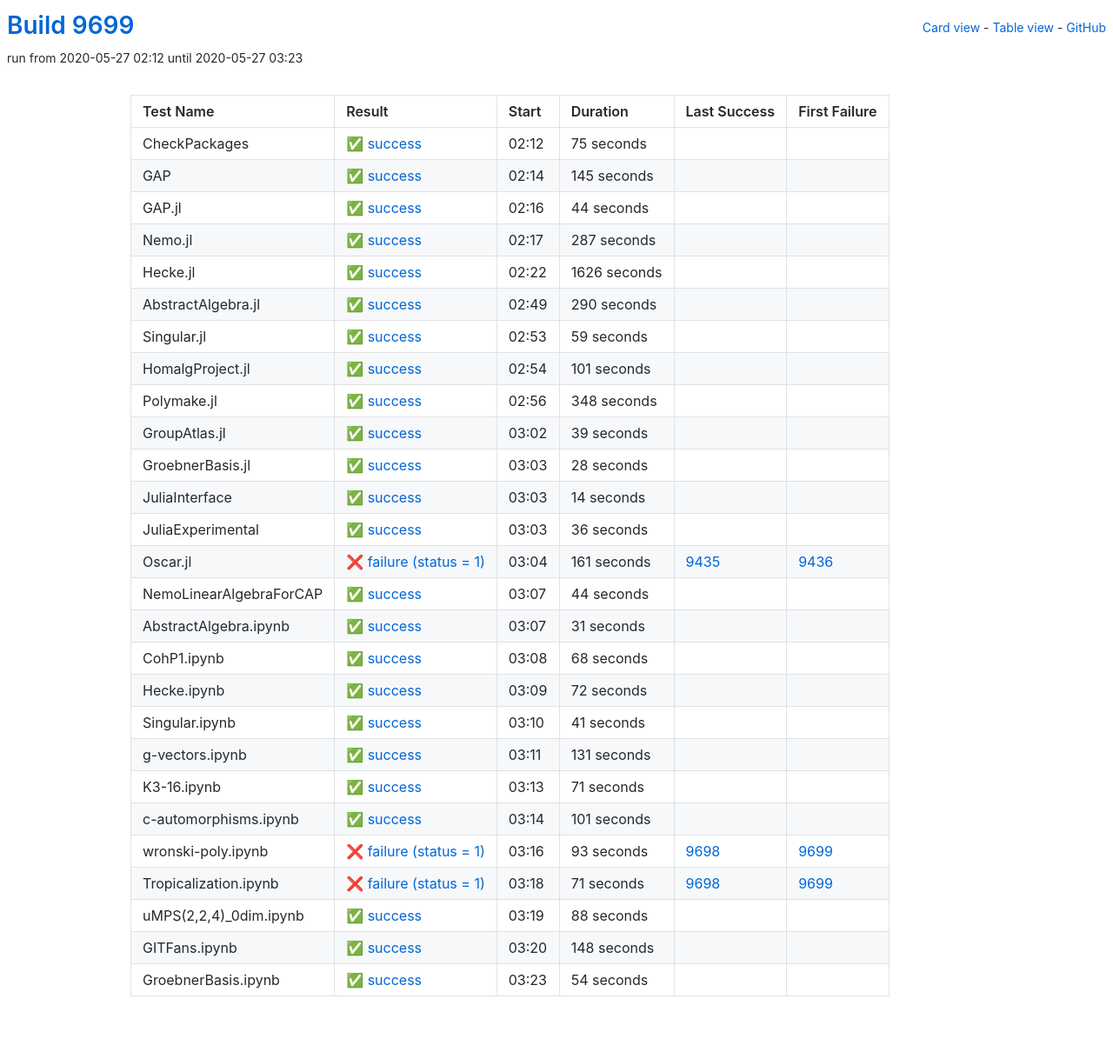
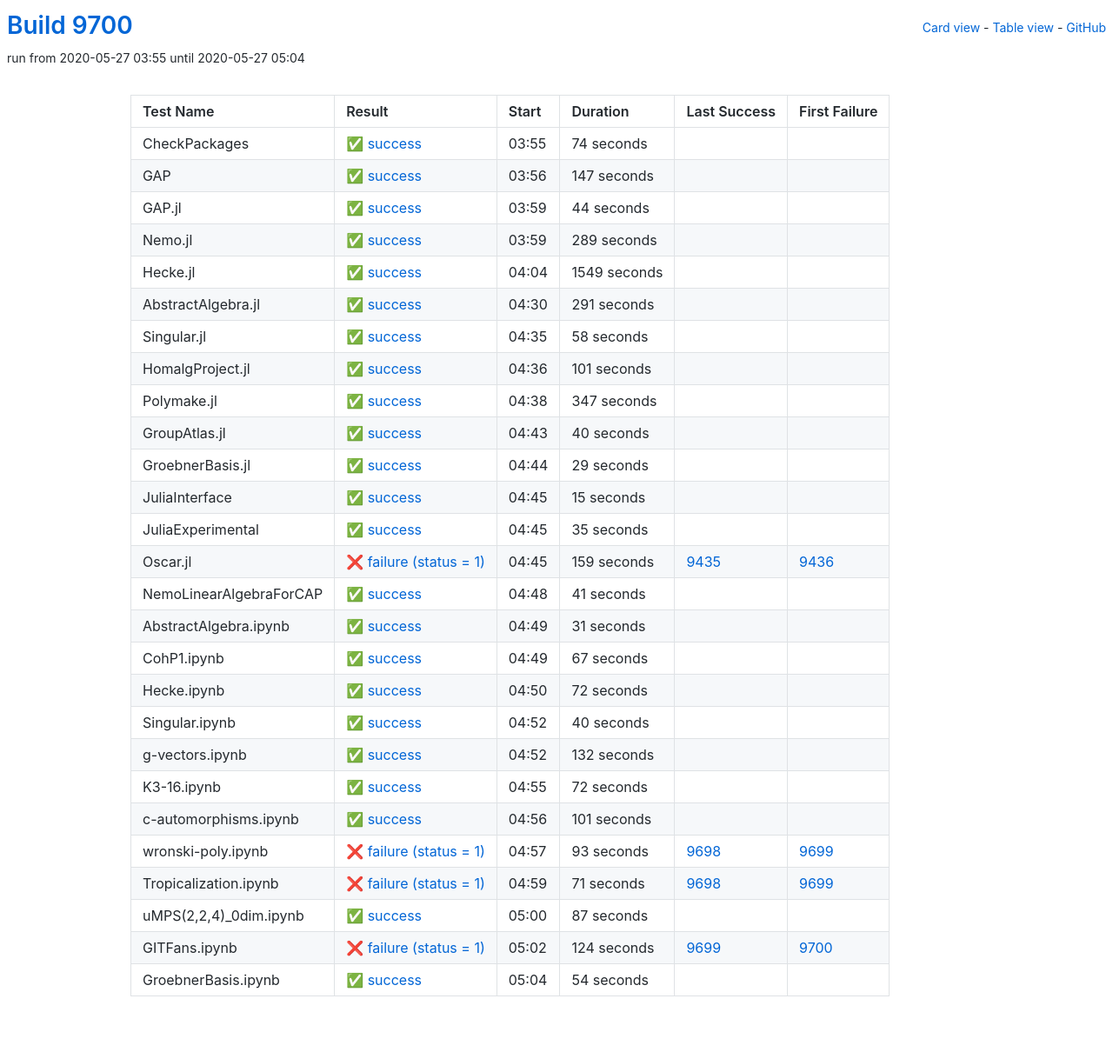
Before and after one commit to oscar-system/oscar-ci-status, a Jekyll site: the page built from table.html, in a window 1280 px wide. Shown: the whole page at 87% size. Built offline with Jekyll 4.4.1, drawn with Linux system fonts in a browser that asks for light colours.

Commit message:
Build 9700

```diff
--- a/_data/ci.yml
+++ b/_data/ci.yml
@@ -1,29 +1,29 @@
-build: 9699
-build_url: https://oscarci.mathematik.uni-kl.de/job/oscar/9699/
+build: 9700
+build_url: https://oscarci.mathematik.uni-kl.de/job/oscar/9700/
 job: oscar
 tests:
-- duration: 75
+- duration: 74
   exitcode: 0
   first_failure: false
   first_failure_url: null
   id: checkpackages
   last_success: false
   last_success_url: null
-  log: https://oscarci.mathematik.uni-kl.de/job/oscar/9699/artifact/logs/build-9699/CheckPackages.log
+  log: https://oscarci.mathematik.uni-kl.de/job/oscar/9700/artifact/logs/build-9700/CheckPackages.log
   name: CheckPackages
-  start: 2020-05-27 02:12
+  start: 2020-05-27 03:55
   status: success
   success: true
-- duration: 145
+- duration: 147
   exitcode: 0
   first_failure: false
   first_failure_url: null
   id: gap
   last_success: false
   last_success_url: null
-  log: https://oscarci.mathematik.uni-kl.de/job/oscar/9699/artifact/logs/build-9699/GAP.log
+  log: https://oscarci.mathematik.uni-kl.de/job/oscar/9700/artifact/logs/build-9700/GAP.log
   name: GAP
-  start: 2020-05-27 02:14
+  start: 2020-05-27 03:56
   status: success
   success: true
 - duration: 44
@@ -33,57 +33,57 @@
   id: gap-jl
   last_success: false
   last_success_url: null
-  log: https://oscarci.mathematik.uni-kl.de/job/oscar/9699/artifact/logs/build-9699/GAP.jl.log
+  log: https://oscarci.mathematik.uni-kl.de/job/oscar/9700/artifact/logs/build-9700/GAP.jl.log
   name: GAP.jl
-  start: 2020-05-27 02:16
+  start: 2020-05-27 03:59
   status: success
   success: true
-- duration: 287
+- duration: 289
   exitcode: 0
   first_failure: false
   first_failure_url: null
   id: nemo-jl
   last_success: false
   last_success_url: null
-  log: https://oscarci.mathematik.uni-kl.de/job/oscar/9699/artifact/logs/build-9699/Nemo.jl.log
+  log: https://oscarci.mathematik.uni-kl.de/job/oscar/9700/artifact/logs/build-9700/Nemo.jl.log
   name: Nemo.jl
-  start: 2020-05-27 02:17
+  start: 2020-05-27 03:59
   status: success
   success: true
-- duration: 1626
+- duration: 1549
   exitcode: 0
   first_failure: false
   first_failure_url: null
   id: hecke-jl
   last_success: false
   last_success_url: null
-  log: https://oscarci.mathematik.uni-kl.de/job/oscar/9699/artifact/logs/build-9699/Hecke.jl.log
+  log: https://oscarci.mathematik.uni-kl.de/job/oscar/9700/artifact/logs/build-9700/Hecke.jl.log
   name: Hecke.jl
-  start: 2020-05-27 02:22
+  start: 2020-05-27 04:04
   status: success
   success: true
-- duration: 290
+- duration: 291
   exitcode: 0
   first_failure: false
   first_failure_url: null
   id: abstractalgebra-jl
   last_success: false
   last_success_url: null
-  log: https://oscarci.mathematik.uni-kl.de/job/oscar/9699/artifact/logs/build-9699/AbstractAlgebra.jl.log
+  log: https://oscarci.mathematik.uni-kl.de/job/oscar/9700/artifact/logs/build-9700/AbstractAlgebra.jl.log
   name: AbstractAlgebra.jl
-  start: 2020-05-27 02:49
+  start: 2020-05-27 04:30
   status: success
   success: true
-- duration: 59
+- duration: 58
   exitcode: 0
   first_failure: false
   first_failure_url: null
   id: singular-jl
   last_success: false
   last_success_url: null
-  log: https://oscarci.mathematik.uni-kl.de/job/oscar/9699/artifact/logs/build-9699/Singular.jl.log
+  log: https://oscarci.mathematik.uni-kl.de/job/oscar/9700/artifact/logs/build-9700/Singular.jl.log
   name: Singular.jl
-  start: 2020-05-27 02:53
+  start: 2020-05-27 04:35
   status: success
   success: true
 - duration: 101
@@ -93,93 +93,93 @@
   id: homalgproject-jl
   last_success: false
   last_success_url: null
-  log: https://oscarci.mathematik.uni-kl.de/job/oscar/9699/artifact/logs/build-9699/HomalgProject.jl.log
+  log: https://oscarci.mathematik.uni-kl.de/job/oscar/9700/artifact/logs/build-9700/HomalgProject.jl.log
   name: HomalgProject.jl
-  start: 2020-05-27 02:54
+  start: 2020-05-27 04:36
   status: success
   success: true
-- duration: 348
+- duration: 347
   exitcode: 0
   first_failure: false
   first_failure_url: null
   id: polymake-jl
   last_success: false
   last_success_url: null
-  log: https://oscarci.mathematik.uni-kl.de/job/oscar/9699/artifact/logs/build-9699/Polymake.jl.log
+  log: https://oscarci.mathematik.uni-kl.de/job/oscar/9700/artifact/logs/build-9700/Polymake.jl.log
   name: Polymake.jl
-  start: 2020-05-27 02:56
+  start: 2020-05-27 04:38
   status: success
   success: true
-- duration: 39
+- duration: 40
   exitcode: 0
   first_failure: false
   first_failure_url: null
   id: groupatlas-jl
   last_success: false
   last_success_url: null
-  log: https://oscarci.mathematik.uni-kl.de/job/oscar/9699/artifact/logs/build-9699/GroupAtlas.jl.log
+  log: https://oscarci.mathematik.uni-kl.de/job/oscar/9700/artifact/logs/build-9700/GroupAtlas.jl.log
   name: GroupAtlas.jl
-  start: 2020-05-27 03:02
+  start: 2020-05-27 04:43
   status: success
   success: true
-- duration: 28
+- duration: 29
   exitcode: 0
   first_failure: false
   first_failure_url: null
   id: groebnerbasis-jl
   last_success: false
   last_success_url: null
-  log: https://oscarci.mathematik.uni-kl.de/job/oscar/9699/artifact/logs/build-9699/GroebnerBasis.jl.log
+  log: https://oscarci.mathematik.uni-kl.de/job/oscar/9700/artifact/logs/build-9700/GroebnerBasis.jl.log
   name: GroebnerBasis.jl
-  start: 2020-05-27 03:03
+  start: 2020-05-27 04:44
   status: success
   success: true
-- duration: 14
+- duration: 15
   exitcode: 0
   first_failure: false
   first_failure_url: null
   id: juliainterface
   last_success: false
   last_success_url: null
-  log: https://oscarci.mathematik.uni-kl.de/job/oscar/9699/artifact/logs/build-9699/JuliaInterface.log
+  log: https://oscarci.mathematik.uni-kl.de/job/oscar/9700/artifact/logs/build-9700/JuliaInterface.log
   name: JuliaInterface
-  start: 2020-05-27 03:03
+  start: 2020-05-27 04:45
   status: success
   success: true
-- duration: 36
+- duration: 35
   exitcode: 0
   first_failure: false
   first_failure_url: null
   id: juliaexperimental
   last_success: false
   last_success_url: null
-  log: https://oscarci.mathematik.uni-kl.de/job/oscar/9699/artifact/logs/build-9699/JuliaExperimental.log
+  log: https://oscarci.mathematik.uni-kl.de/job/oscar/9700/artifact/logs/build-9700/JuliaExperimental.log
   name: JuliaExperimental
-  start: 2020-05-27 03:03
+  start: 2020-05-27 04:45
   status: success
   success: true
-- duration: 161
+- duration: 159
   exitcode: 1
   first_failure: 9436
   first_failure_url: https://oscarci.mathematik.uni-kl.de/job/oscar/9436/
   id: oscar-jl
   last_success: 9435
   last_success_url: https://oscarci.mathematik.uni-kl.de/job/oscar/9435/
-  log: https://oscarci.mathematik.uni-kl.de/job/oscar/9699/artifact/logs/build-9699/Oscar.jl.log
+  log: https://oscarci.mathematik.uni-kl.de/job/oscar/9700/artifact/logs/build-9700/Oscar.jl.log
   name: Oscar.jl
-  start: 2020-05-27 03:04
+  start: 2020-05-27 04:45
   status: failure
   success: false
-- duration: 44
+- duration: 41
   exitcode: 0
   first_failure: false
   first_failure_url: null
   id: nemolinearalgebraforcap
   last_success: false
   last_success_url: null
-  log: https://oscarci.mathematik.uni-kl.de/job/oscar/9699/artifact/logs/build-9699/NemoLinearAlgebraForCAP.log
+  log: https://oscarci.mathematik.uni-kl.de/job/oscar/9700/artifact/logs/build-9700/NemoLinearAlgebraForCAP.log
   name: NemoLinearAlgebraForCAP
-  start: 2020-05-27 03:07
+  start: 2020-05-27 04:48
   status: success
   success: true
 - duration: 31
@@ -189,21 +189,21 @@
   id: abstractalgebra-ipynb
   last_success: false
   last_success_url: null
-  log: https://oscarci.mathematik.uni-kl.de/job/oscar/9699/artifact/logs/build-9699/AbstractAlgebra.ipynb.log
+  log: https://oscarci.mathematik.uni-kl.de/job/oscar/9700/artifact/logs/build-9700/AbstractAlgebra.ipynb.log
   name: AbstractAlgebra.ipynb
-  start: 2020-05-27 03:07
+  start: 2020-05-27 04:49
   status: success
   success: true
-- duration: 68
+- duration: 67
   exitcode: 0
   first_failure: false
   first_failure_url: null
   id: cohp1-ipynb
   last_success: false
   last_success_url: null
-  log: https://oscarci.mathematik.uni-kl.de/job/oscar/9699/artifact/logs/build-9699/CohP1.ipynb.log
+  log: https://oscarci.mathematik.uni-kl.de/job/oscar/9700/artifact/logs/build-9700/CohP1.ipynb.log
   name: CohP1.ipynb
-  start: 2020-05-27 03:08
+  start: 2020-05-27 04:49
   status: success
   success: true
 - duration: 72
@@ -213,45 +213,45 @@
   id: hecke-ipynb
   last_success: false
   last_success_url: null
-  log: https://oscarci.mathematik.uni-kl.de/job/oscar/9699/artifact/logs/build-9699/Hecke.ipynb.log
+  log: https://oscarci.mathematik.uni-kl.de/job/oscar/9700/artifact/logs/build-9700/Hecke.ipynb.log
   name: Hecke.ipynb
-  start: 2020-05-27 03:09
+  start: 2020-05-27 04:50
   status: success
   success: true
-- duration: 41
+- duration: 40
   exitcode: 0
   first_failure: false
   first_failure_url: null
   id: singular-ipynb
   last_success: false
   last_success_url: null
-  log: https://oscarci.mathematik.uni-kl.de/job/oscar/9699/artifact/logs/build-9699/Singular.ipynb.log
+  log: https://oscarci.mathematik.uni-kl.de/job/oscar/9700/artifact/logs/build-9700/Singular.ipynb.log
   name: Singular.ipynb
-  start: 2020-05-27 03:10
+  start: 2020-05-27 04:52
   status: success
   success: true
-- duration: 131
+- duration: 132
   exitcode: 0
   first_failure: false
   first_failure_url: null
   id: g-vectors-ipynb
   last_success: false
   last_success_url: null
-  log: https://oscarci.mathematik.uni-kl.de/job/oscar/9699/artifact/logs/build-9699/g-vectors.ipynb.log
+  log: https://oscarci.mathematik.uni-kl.de/job/oscar/9700/artifact/logs/build-9700/g-vectors.ipynb.log
   name: g-vectors.ipynb
-  start: 2020-05-27 03:11
+  start: 2020-05-27 04:52
   status: success
   success: true
-- duration: 71
+- duration: 72
   exitcode: 0
   first_failure: false
   first_failure_url: null
   id: k3-16-ipynb
   last_success: false
   last_success_url: null
-  log: https://oscarci.mathematik.uni-kl.de/job/oscar/9699/artifact/logs/build-9699/K3-16.ipynb.log
+  log: https://oscarci.mathematik.uni-kl.de/job/oscar/9700/artifact/logs/build-9700/K3-16.ipynb.log
   name: K3-16.ipynb
-  start: 2020-05-27 03:13
+  start: 2020-05-27 04:55
   status: success
   success: true
 - duration: 101
@@ -261,9 +261,9 @@
   id: c-automorphisms-ipynb
   last_success: false
   last_success_url: null
-  log: https://oscarci.mathematik.uni-kl.de/job/oscar/9699/artifact/logs/build-9699/c-automorphisms.ipynb.log
+  log: https://oscarci.mathematik.uni-kl.de/job/oscar/9700/artifact/logs/build-9700/c-automorphisms.ipynb.log
   name: c-automorphisms.ipynb
-  start: 2020-05-27 03:14
+  start: 2020-05-27 04:56
   status: success
   success: true
 - duration: 93
@@ -273,9 +273,9 @@
   id: wronski-poly-ipynb
   last_success: 9698
   last_success_url: https://oscarci.mathematik.uni-kl.de/job/oscar/9698/
-  log: https://oscarci.mathematik.uni-kl.de/job/oscar/9699/artifact/logs/build-9699/wronski-poly.ipynb.log
+  log: https://oscarci.mathematik.uni-kl.de/job/oscar/9700/artifact/logs/build-9700/wronski-poly.ipynb.log
   name: wronski-poly.ipynb
-  start: 2020-05-27 03:16
+  start: 2020-05-27 04:57
   status: failure
   success: false
 - duration: 71
@@ -285,35 +285,35 @@
   id: tropicalization-ipynb
   last_success: 9698
   last_success_url: https://oscarci.mathematik.uni-kl.de/job/oscar/9698/
-  log: https://oscarci.mathematik.uni-kl.de/job/oscar/9699/artifact/logs/build-9699/Tropicalization.ipynb.log
+  log: https://oscarci.mathematik.uni-kl.de/job/oscar/9700/artifact/logs/build-9700/Tropicalization.ipynb.log
   name: Tropicalization.ipynb
-  start: 2020-05-27 03:18
+  start: 2020-05-27 04:59
   status: failure
   success: false
-- duration: 88
+- duration: 87
   exitcode: 0
   first_failure: false
   first_failure_url: null
   id: umps-2-2-4-0dim-ipynb
   last_success: false
   last_success_url: null
-  log: https://oscarci.mathematik.uni-kl.de/job/oscar/9699/artifact/logs/build-9699/uMPS-2-2-4-_0dim.ipynb.log
+  log: https://oscarci.mathematik.uni-kl.de/job/oscar/9700/artifact/logs/build-9700/uMPS-2-2-4-_0dim.ipynb.log
   name: uMPS(2,2,4)_0dim.ipynb
-  start: 2020-05-27 03:19
+  start: 2020-05-27 05:00
   status: success
   success: true
-- duration: 148
-  exitcode: 0
-  first_failure: false
-  first_failure_url: null
+- duration: 124
+  exitcode: 1
+  first_failure: 9700
+  first_failure_url: https://oscarci.mathematik.uni-kl.de/job/oscar/9700/
   id: gitfans-ipynb
-  last_success: false
-  last_success_url: null
-  log: https://oscarci.mathematik.uni-kl.de/job/oscar/9699/artifact/logs/build-9699/GITFans.ipynb.log
+  last_success: 9699
+  last_success_url: https://oscarci.mathematik.uni-kl.de/job/oscar/9699/
+  log: https://oscarci.mathematik.uni-kl.de/job/oscar/9700/artifact/logs/build-9700/GITFans.ipynb.log
   name: GITFans.ipynb
-  start: 2020-05-27 03:20
-  status: success
-  success: true
+  start: 2020-05-27 05:02
+  status: failure
+  success: false
 - duration: 54
   exitcode: 0
   first_failure: false
@@ -321,8 +321,8 @@
   id: groebnerbasis-ipynb
   last_success: false
   last_success_url: null
-  log: https://oscarci.mathematik.uni-kl.de/job/oscar/9699/artifact/logs/build-9699/GroebnerBasis.ipynb.log
+  log: https://oscarci.mathematik.uni-kl.de/job/oscar/9700/artifact/logs/build-9700/GroebnerBasis.ipynb.log
   name: GroebnerBasis.ipynb
-  start: 2020-05-27 03:23
+  start: 2020-05-27 05:04
   status: success
   success: true
```
Also changed, not shown: README.md.
